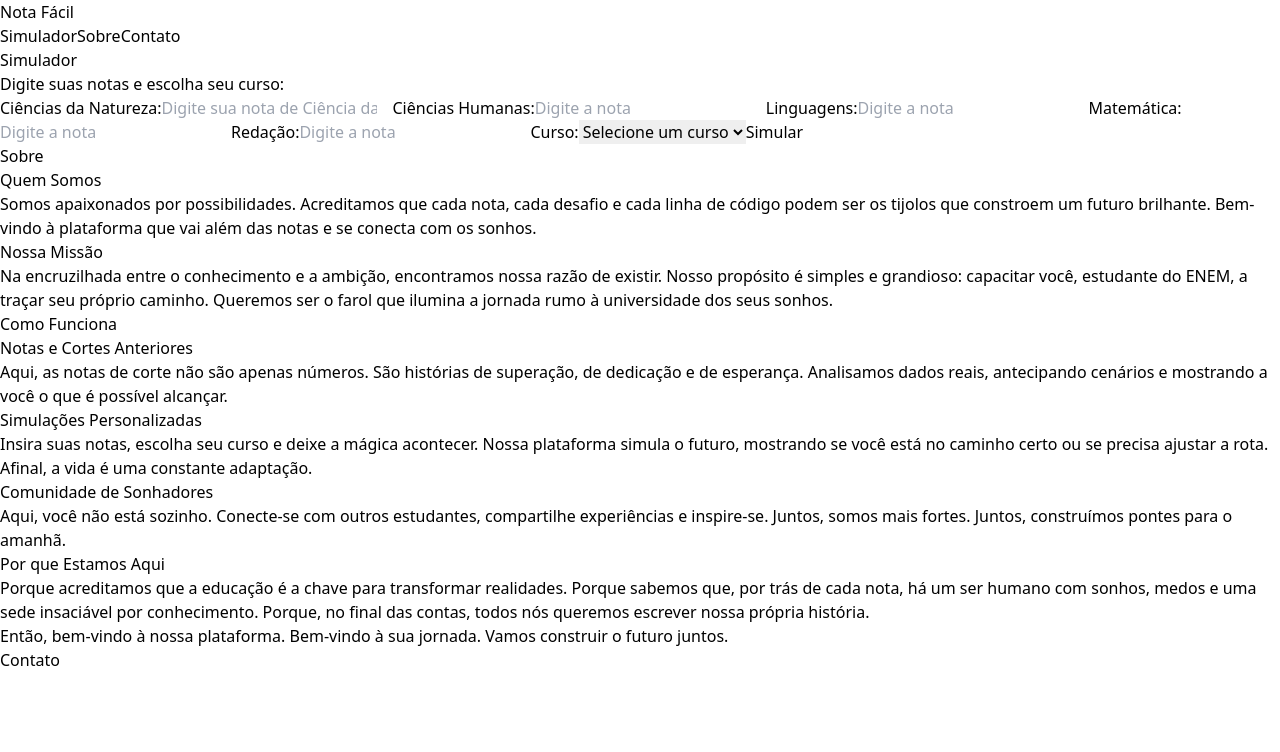
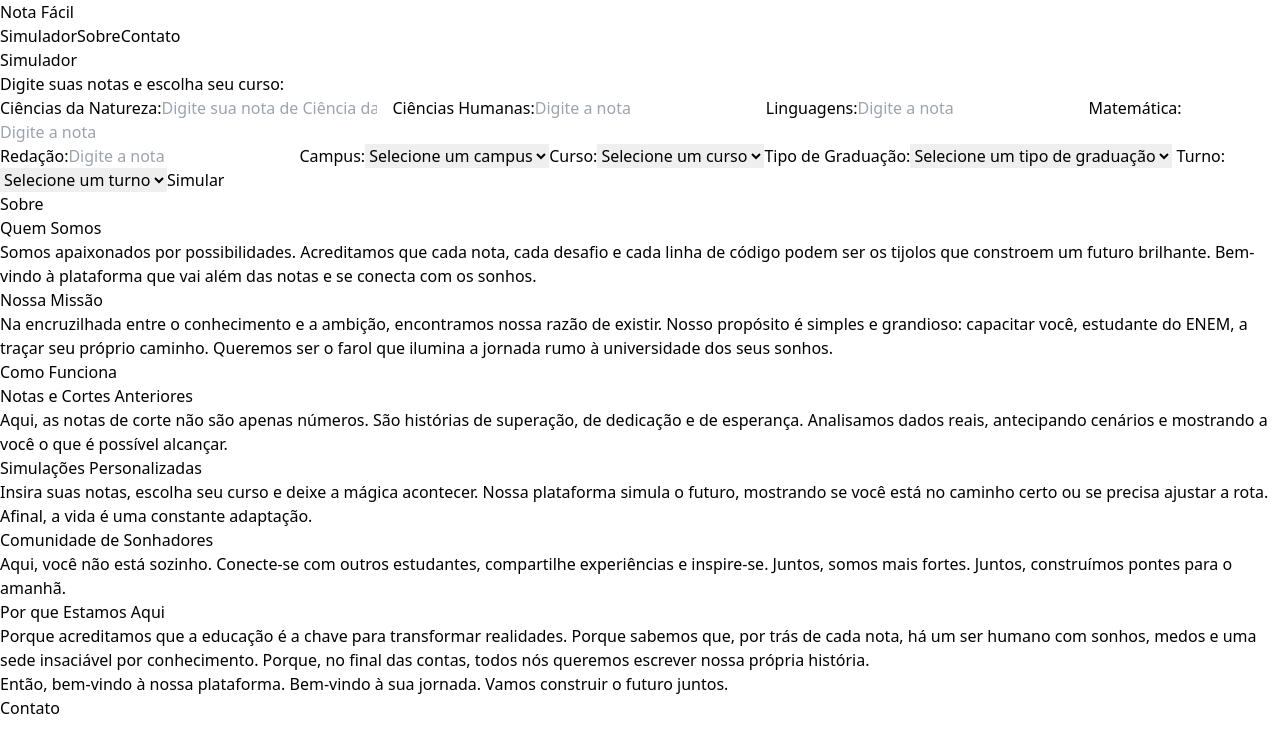
Before and after one commit to marcelelias11/ProjetoJean, a React (Vite) app in the folder FrontEnd/: page / in a window 1280 px wide. Shown: the top 752 px of the page. Built offline with nearby package versions, Linux system fonts and the light colour scheme.

Commit message:
add some inputs to the form

```diff
--- a/FrontEnd/src/components/Simulador.jsx
+++ b/FrontEnd/src/components/Simulador.jsx
@@ -9,7 +9,10 @@
     redacao: '',
   });
 
+  const [campus, setCampus] = useState('');
   const [curso, setCurso] = useState('');
+  const [tipoGraduacao, setTipoGraduacao] = useState('');
+  const [turno, setTurno] = useState('');
   const [notaCalculada, setNotaCalculada] = useState(null);
   const [mensagem, setMensagem] = useState('');
 
@@ -38,6 +41,7 @@
         <span className="font-semibold text-lg">Digite suas notas e escolha seu curso:</span>
       </div>
       <form className="flex flex-col gap-4">
+        <div className="grid grid-cols-2 gap-4">
           <label className="flex flex-col gap-2">
             Ciências da Natureza:
             <input
@@ -82,6 +86,7 @@
               placeholder="Digite a nota"
             />
           </label>
+        </div>
         <label className="flex flex-col gap-2">
           Redação:
           <input
@@ -94,10 +99,31 @@
           />
         </label>
         <label className="flex flex-col gap-2">
+          Campus:
+          <select className="border-red-900 border-2 rounded" value={campus} onChange={handleSelectChange}>
+            <option value="">Selecione um campus</option>
+            {/* Aqui você vai adicionar as opções de campus */}
+          </select>
+        </label>
+        <label className="flex flex-col gap-2">
           Curso:
           <select className="border-red-900 border-2 rounded" value={curso} onChange={handleSelectChange}>
             <option value="">Selecione um curso</option>
             {/* Aqui você vai adicionar as opções de cursos */}
+          </select>
+        </label>
+        <label className="flex flex-col gap-2">
+          Tipo de Graduação:
+          <select className="border-red-900 border-2 rounded" value={tipoGraduacao} onChange={handleSelectChange}>
+            <option value="">Selecione um tipo de graduação</option>
+            {/* Aqui você vai adicionar as opções de tipo de graduação */}
+          </select>
+        </label>{' '}
+        <label className="flex flex-col gap-2">
+          Turno:
+          <select className="border-red-900 border-2 rounded" value={turno} onChange={handleSelectChange}>
+            <option value="">Selecione um turno</option>
+            {/* Aqui você vai adicionar as opções de turnos */}
           </select>
         </label>
         <button
```
Lines whose indentation alone changed are shown as unchanged.
